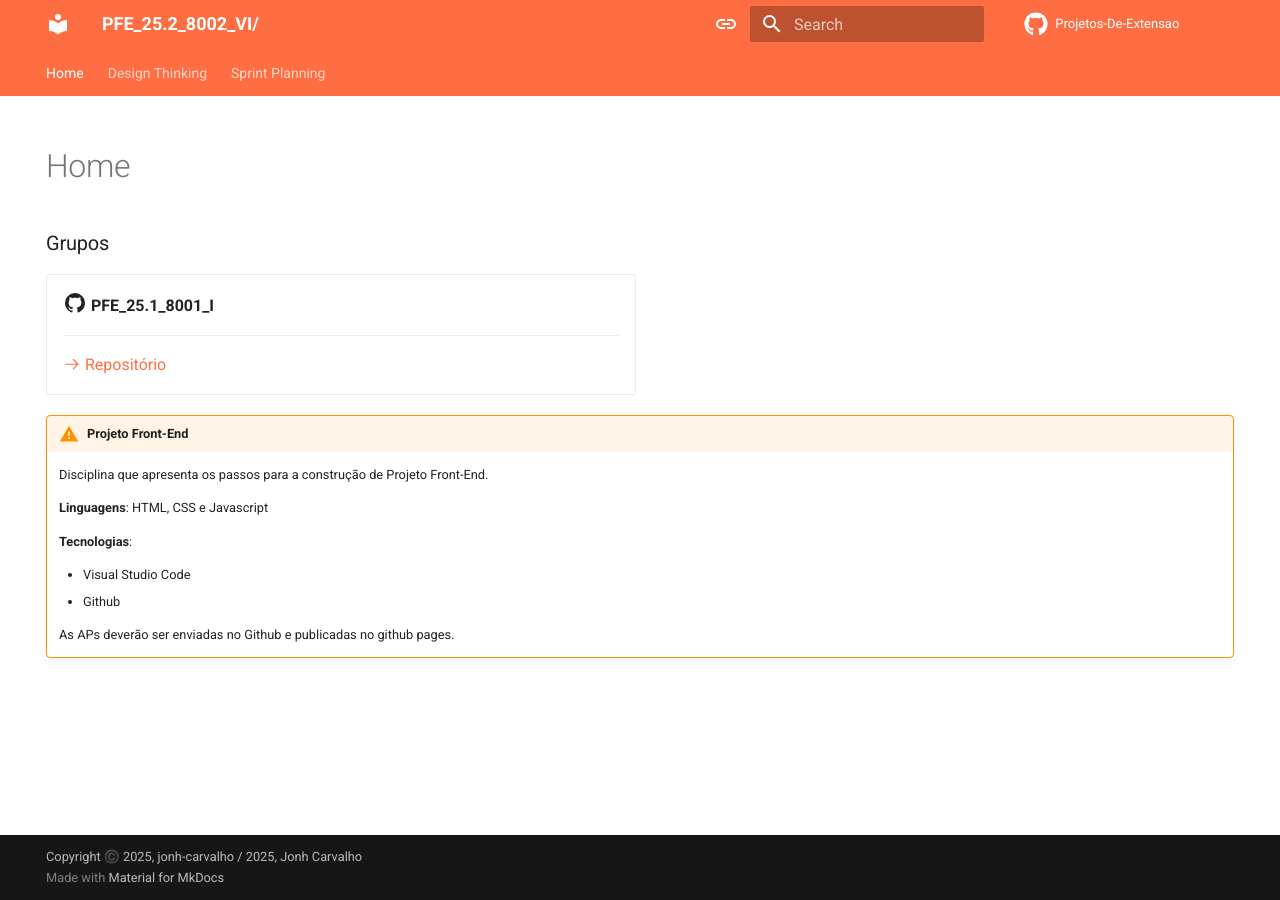
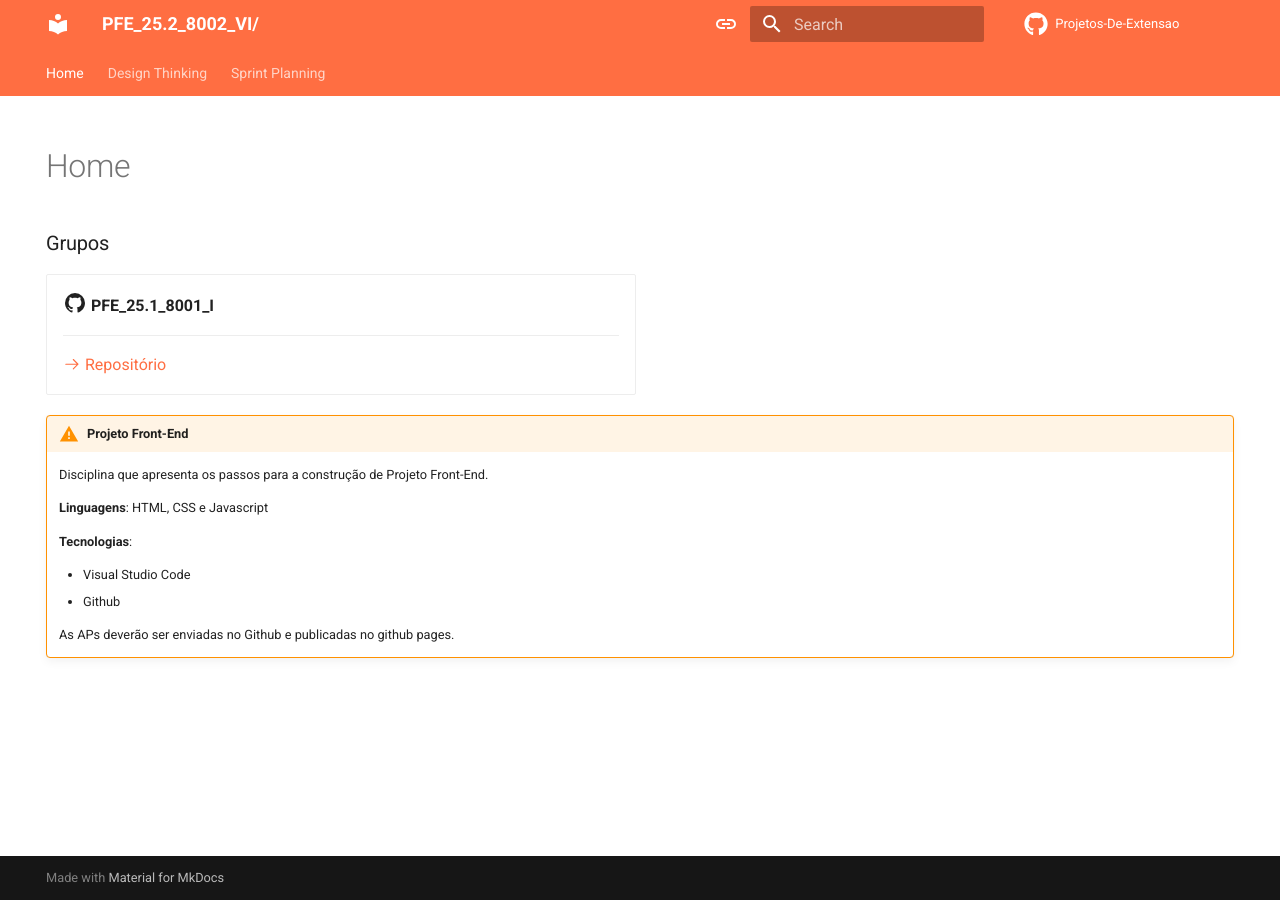
Before and after one commit to Projetos-de-Extensao/PFE_25.2_8002_VI, an MkDocs documentation site: the page built from docs/index.md, in a window 1280 px wide. Built offline with MkDocs 1.6.1 and Material for MkDocs 9.7.7, drawn with Linux system fonts in a browser that asks for light colours.

Commit message:
Update mkdocs.yml

```diff
--- a/mkdocs.yml
+++ b/mkdocs.yml
@@ -1,8 +1,6 @@
 ---
 repo_url: https://projetos-de-extensao.github.io/PFE_25.2_8002_VI/
-site_author: Jonh Carvalho
 site_name: PFE_25.2_8002_VI/
-copyright: Copyright ©️ 2025, jonh-carvalho / 2025, Jonh Carvalho
 
 extra_css:
   - css/extra.css
```
